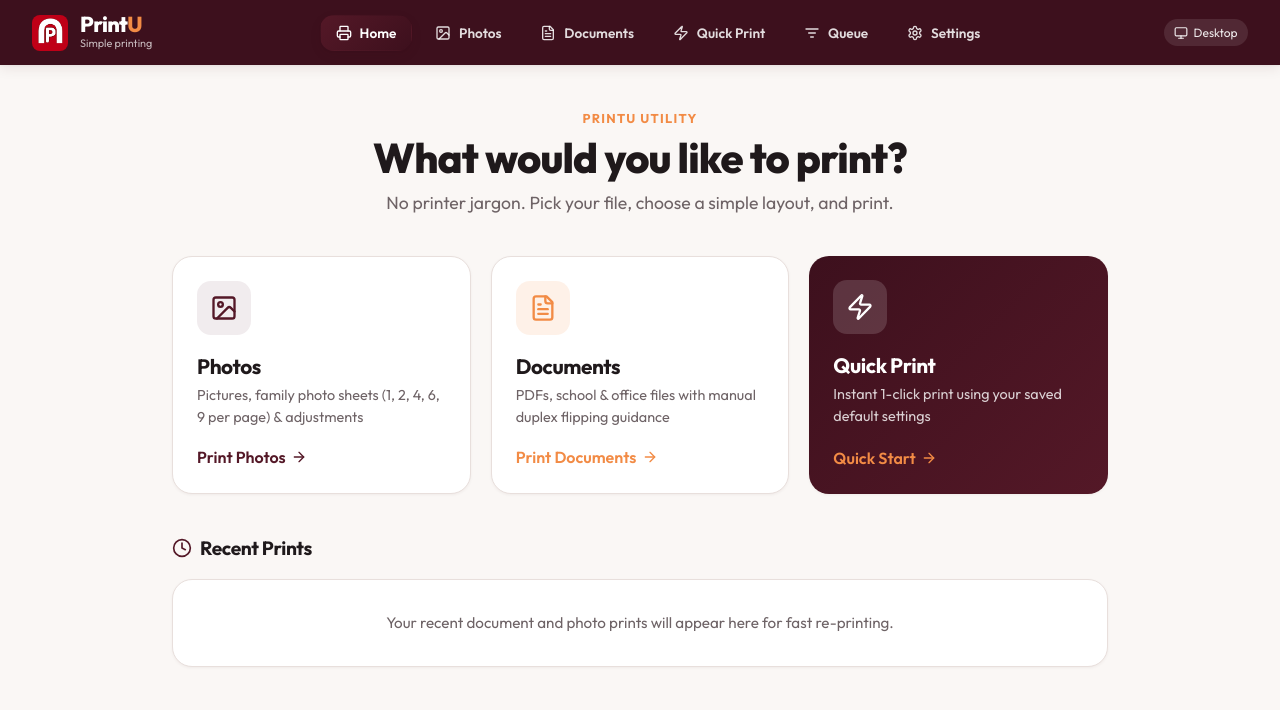
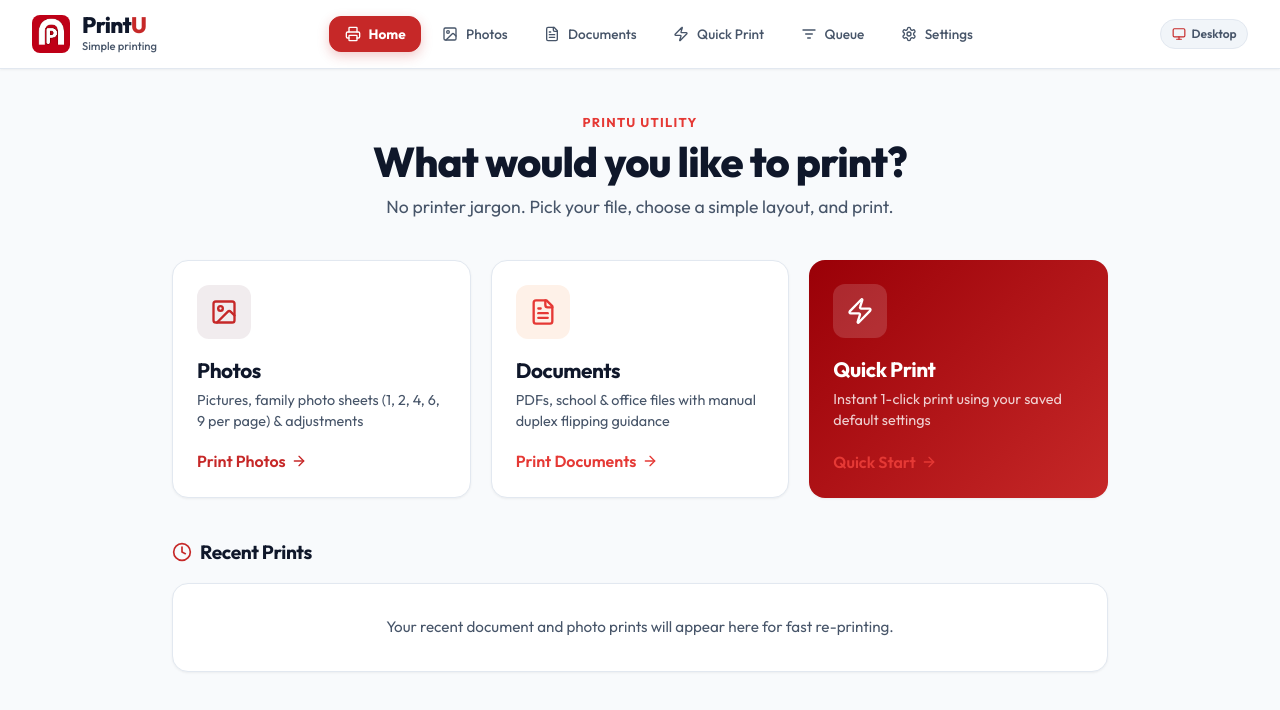
Before and after one commit to shaikaakif/PrintU, a React (Vite) app: page / in a window 1280 px wide. Shown: the top 710 px of the page. Built offline with nearby package versions, Linux system fonts and the light colour scheme.

Commit message:
style: enforce ultra-clean light theme with vibrant red buttons and borders matching PrintU.png branding

```diff
--- a/src/components/common/Header.tsx
+++ b/src/components/common/Header.tsx
@@ -42,13 +42,14 @@ export const Header: React.FC<HeaderProps> = ({ activeTab, setActiveTab, queuedJ
 
   return (
     <header className="header-container" style={{
-      background: 'var(--color-wine-dark)',
-      color: '#FFFFFF',
+      background: 'var(--color-surface-white)',
+      color: 'var(--color-text-main)',
       padding: isMobile ? '0.75rem 1rem' : '0.85rem 2rem',
       display: 'flex',
       alignItems: 'center',
       justifyContent: 'space-between',
-      boxShadow: 'var(--shadow-md)',
+      borderBottom: '1px solid var(--color-border)',
+      boxShadow: 'var(--shadow-sm)',
       position: 'sticky',
       top: 0,
       zIndex: 100
@@ -62,13 +63,13 @@ export const Header: React.FC<HeaderProps> = ({ activeTab, setActiveTab, queuedJ
         <img
           src="/PrintU.png"
           alt="PrintU Logo"
-          style={{ width: '36px', height: '36px', borderRadius: '8px', objectFit: 'contain' }}
+          style={{ width: '38px', height: '38px', borderRadius: '8px', objectFit: 'contain' }}
         />
         <div style={{ display: 'flex', flexDirection: 'column' }}>
-          <span style={{ fontSize: '1.35rem', fontWeight: 800, letterSpacing: '-0.03em', lineHeight: 1 }}>
-            Print<span style={{ color: 'var(--color-orange-warm)' }}>U</span>
+          <span style={{ fontSize: '1.4rem', fontWeight: 800, letterSpacing: '-0.03em', lineHeight: 1, color: 'var(--color-text-main)' }}>
+            Print<span style={{ color: 'var(--color-brand-red)' }}>U</span>
           </span>
-          <span style={{ fontSize: '0.68rem', color: 'rgba(255, 255, 255, 0.7)', fontWeight: 400 }}>
+          <span style={{ fontSize: '0.7rem', color: 'var(--color-text-muted)', fontWeight: 500, marginTop: '2px' }}>
             Simple printing
           </span>
         </div>
@@ -76,7 +77,7 @@ export const Header: React.FC<HeaderProps> = ({ activeTab, setActiveTab, queuedJ
 
       {/* Desktop Navigation */}
       {!isMobile && (
-        <nav style={{ display: 'flex', gap: '0.5rem' }}>
+        <nav style={{ display: 'flex', gap: '0.35rem' }}>
           {navItems.map(item => {
             const Icon = item.icon;
             const isActive = activeTab === item.id;
@@ -86,21 +87,22 @@ export const Header: React.FC<HeaderProps> = ({ activeTab, setActiveTab, queuedJ
                 onClick={() => setActiveTab(item.id)}
                 className={`btn btn-sm ${isActive ? 'btn-primary' : 'btn-ghost'}`}
                 style={{
-                  color: isActive ? '#FFFFFF' : 'rgba(255, 255, 255, 0.85)',
-                  backgroundColor: isActive ? 'var(--color-wine-deep)' : 'transparent',
+                  color: isActive ? '#FFFFFF' : 'var(--color-text-muted)',
+                  backgroundColor: isActive ? 'var(--color-brand-red)' : 'transparent',
                   padding: '0.5rem 0.9rem',
                   borderRadius: 'var(--radius-md)',
-                  position: 'relative'
+                  position: 'relative',
+                  fontWeight: isActive ? 700 : 500
                 }}
               >
                 <Icon size={16} />
                 <span>{item.label}</span>
                 {item.badge !== undefined && (
                   <span style={{
-                    background: 'var(--color-orange-warm)',
-                    color: '#FFF',
+                    background: '#FFFFFF',
+                    color: 'var(--color-brand-red)',
                     fontSize: '0.7rem',
-                    fontWeight: 700,
+                    fontWeight: 800,
                     padding: '2px 6px',
                     borderRadius: '999px',
                     marginLeft: '4px'
@@ -120,20 +122,22 @@ export const Header: React.FC<HeaderProps> = ({ activeTab, setActiveTab, queuedJ
           display: 'flex',
           alignItems: 'center',
           gap: '0.35rem',
-          background: 'rgba(255, 255, 255, 0.1)',
+          background: 'var(--color-surface-muted)',
+          border: '1px solid var(--color-border)',
           padding: '0.3rem 0.65rem',
           borderRadius: 'var(--radius-full)',
           fontSize: '0.75rem',
-          color: 'rgba(255, 255, 255, 0.9)'
+          color: 'var(--color-text-muted)',
+          fontWeight: 600
         }}>
-          {isMobile ? <Smartphone size={14} /> : <Monitor size={14} />}
+          {isMobile ? <Smartphone size={14} color="var(--color-brand-red)" /> : <Monitor size={14} color="var(--color-brand-red)" />}
           <span style={{ textTransform: 'capitalize' }}>{device}</span>
         </div>
 
         {deferredPrompt && (
           <button
             onClick={handleInstallClick}
-            className="btn btn-sm btn-orange"
+            className="btn btn-sm btn-primary"
             style={{ padding: '0.35rem 0.75rem', fontSize: '0.8rem' }}
           >
             <Download size={14} />
--- a/src/index.css
+++ b/src/index.css
@@ -1,39 +1,46 @@
 :root {
-  /* Brand Color Tokens (Deep Wine + Warm Aurora) */
-  --color-wine-deep: #541827;
-  --color-wine-dark: #3D101D;
-  --color-wine-hover: #681F31;
-  --color-orange-warm: #F28B45;
-  --color-orange-glow: rgba(242, 139, 69, 0.25);
-  --color-cream-bg: #FAF7F5;
+  /* Brand Color Tokens (Clean Red Accent System matching PrintU Logo) */
+  --color-brand-red: #C62828;
+  --color-brand-red-hover: #B71C1C;
+  --color-brand-red-subtle: #FFEBEE;
+  --color-brand-red-border: #EF5350;
+
+  --color-wine-deep: #C62828;
+  --color-wine-dark: #9A0007;
+  --color-wine-hover: #B71C1C;
+  --color-orange-warm: #E53935;
+  --color-orange-glow: rgba(229, 57, 53, 0.2);
+
+  /* Clean Light Theme Surfaces */
+  --color-cream-bg: #F8FAFC;
   --color-surface-white: #FFFFFF;
-  --color-surface-muted: #F3ECE9;
+  --color-surface-muted: #F1F5F9;
 
   /* Text & Border Tokens */
-  --color-text-main: #1F191B;
-  --color-text-muted: #6E6366;
-  --color-text-subtle: #A39699;
-  --color-border: #E8DFDC;
-  --color-border-dark: #3D3336;
+  --color-text-main: #0F172A;
+  --color-text-muted: #475569;
+  --color-text-subtle: #94A3B8;
+  --color-border: #E2E8F0;
+  --color-border-dark: #CBD5E1;
 
   /* Status Colors */
   --color-success: #10B981;
   --color-warning: #F59E0B;
-  --color-error: #EF4444;
+  --color-error: #DC2626;
 
   /* Typography */
   --font-primary: 'Outfit', -apple-system, BlinkMacSystemFont, "Segoe UI", Roboto, sans-serif;
 
   /* Elevation & Shadows */
-  --shadow-sm: 0 1px 3px rgba(61, 16, 29, 0.05);
-  --shadow-md: 0 4px 12px rgba(61, 16, 29, 0.08), 0 1px 2px rgba(0, 0, 0, 0.04);
-  --shadow-lg: 0 12px 28px rgba(61, 16, 29, 0.12), 0 2px 8px rgba(0, 0, 0, 0.06);
-  --shadow-glow: 0 0 20px var(--color-orange-glow);
+  --shadow-sm: 0 1px 3px rgba(0, 0, 0, 0.04), 0 1px 2px rgba(0, 0, 0, 0.02);
+  --shadow-md: 0 4px 12px rgba(0, 0, 0, 0.05), 0 1px 3px rgba(0, 0, 0, 0.03);
+  --shadow-lg: 0 12px 28px rgba(198, 40, 40, 0.1), 0 4px 10px rgba(0, 0, 0, 0.04);
+  --shadow-glow: 0 0 20px rgba(229, 57, 53, 0.25);
 
   /* Radius */
   --radius-sm: 8px;
-  --radius-md: 14px;
-  --radius-lg: 20px;
+  --radius-md: 12px;
+  --radius-lg: 16px;
   --radius-full: 9999px;
 
   /* Transitions */
@@ -42,15 +49,15 @@
   --transition-bounce: 350ms cubic-bezier(0.34, 1.56, 0.64, 1);
 }
 
-/* Dark Theme Overrides */
+/* Dark Theme (Only if explicitly enabled) */
 [data-theme="dark"] {
-  --color-cream-bg: #1A1214;
-  --color-surface-white: #251B1E;
-  --color-surface-muted: #33262A;
-  --color-text-main: #FAF5F6;
-  --color-text-muted: #B8A8AC;
-  --color-text-subtle: #7A6C70;
-  --color-border: #3D3034;
+  --color-cream-bg: #0F172A;
+  --color-surface-white: #1E293B;
+  --color-surface-muted: #334155;
+  --color-text-main: #F8FAFC;
+  --color-text-muted: #94A3B8;
+  --color-text-subtle: #64748B;
+  --color-border: #334155;
   --shadow-sm: 0 1px 3px rgba(0, 0, 0, 0.3);
   --shadow-md: 0 4px 16px rgba(0, 0, 0, 0.4);
   --shadow-lg: 0 12px 32px rgba(0, 0, 0, 0.6);
@@ -92,6 +99,24 @@ p {
   color: var(--color-text-muted);
 }
 
+/* Form Controls (Select & Inputs) */
+select, input[type="text"], input[type="number"] {
+  background-color: var(--color-surface-white) !important;
+  color: var(--color-text-main) !important;
+  border: 1px solid var(--color-border) !important;
+  border-radius: var(--radius-md) !important;
+  padding: 0.65rem 0.85rem !important;
+  font-family: var(--font-primary) !important;
+  font-size: 0.9rem !important;
+  outline: none !important;
+  transition: border-color var(--transition-fast), box-shadow var(--transition-fast) !important;
+}
+
+select:focus, input[type="text"]:focus, input[type="number"]:focus {
+  border-color: var(--color-brand-red) !important;
+  box-shadow: 0 0 0 3px rgba(198, 40, 40, 0.15) !important;
+}
+
 /* Buttons */
 .btn {
   display: inline-flex;
@@ -111,15 +136,17 @@ p {
   text-decoration: none;
 }
 
+/* Primary Red Button */
 .btn-primary {
-  background: linear-gradient(135deg, var(--color-wine-deep) 0%, var(--color-wine-dark) 100%);
+  background: var(--color-brand-red);
   color: #FFFFFF;
-  box-shadow: var(--shadow-md);
+  box-shadow: 0 4px 12px rgba(198, 40, 40, 0.25);
+  border: 1px solid var(--color-brand-red);
 }
 
 .btn-primary:hover {
-  background: linear-gradient(135deg, var(--color-wine-hover) 0%, var(--color-wine-deep) 100%);
-  box-shadow: var(--shadow-lg), var(--color-orange-glow);
+  background: var(--color-brand-red-hover);
+  box-shadow: 0 6px 16px rgba(198, 40, 40, 0.35);
   transform: translateY(-1px);
 }
 
@@ -127,27 +154,29 @@ p {
   transform: translateY(0);
 }
 
+/* Secondary Button with Subtle Red Outline */
 .btn-secondary {
   background: var(--color-surface-white);
   color: var(--color-text-main);
-  border-color: var(--color-border);
+  border: 1px solid var(--color-border);
   box-shadow: var(--shadow-sm);
 }
 
 .btn-secondary:hover {
-  background: var(--color-surface-muted);
-  border-color: var(--color-text-subtle);
+  background: var(--color-brand-red-subtle);
+  color: var(--color-brand-red);
+  border-color: var(--color-brand-red-border);
   transform: translateY(-1px);
 }
 
 .btn-orange {
-  background: var(--color-orange-warm);
+  background: var(--color-brand-red);
   color: #FFFFFF;
-  box-shadow: 0 4px 14px var(--color-orange-glow);
+  box-shadow: 0 4px 14px rgba(198, 40, 40, 0.25);
 }
 
 .btn-orange:hover {
-  background: #E07B37;
+  background: var(--color-brand-red-hover);
   transform: translateY(-1px);
 }
 
@@ -157,8 +186,8 @@ p {
 }
 
 .btn-ghost:hover {
-  background: var(--color-surface-muted);
-  color: var(--color-text-main);
+  background: var(--color-brand-red-subtle);
+  color: var(--color-brand-red);
 }
 
 .btn-sm {
@@ -168,9 +197,9 @@ p {
 }
 
 .btn-lg {
-  padding: 1rem 2rem;
-  font-size: 1.1rem;
-  border-radius: var(--radius-lg);
+  padding: 0.9rem 2rem;
+  font-size: 1.05rem;
+  border-radius: var(--radius-md);
 }
 
 /* Card Container */
@@ -188,8 +217,8 @@ p {
 }
 
 .card-interactive:hover {
-  border-color: var(--color-wine-deep);
-  box-shadow: var(--shadow-md);
+  border-color: var(--color-brand-red-border);
+  box-shadow: 0 6px 20px rgba(198, 40, 40, 0.08);
   transform: translateY(-2px);
 }
 
@@ -204,12 +233,12 @@ p {
 }
 
 ::-webkit-scrollbar-thumb {
-  background: var(--color-border);
+  background: var(--color-border-dark);
   border-radius: var(--radius-full);
 }
 
 ::-webkit-scrollbar-thumb:hover {
-  background: var(--color-text-subtle);
+  background: var(--color-brand-red);
 }
 
 /* Custom Range Slider */
@@ -229,7 +258,7 @@ input[type="range"]::-webkit-slider-thumb {
   width: 20px;
   height: 20px;
   border-radius: 50%;
-  background: var(--color-wine-deep);
+  background: var(--color-brand-red);
   border: 2px solid var(--color-surface-white);
   box-shadow: var(--shadow-sm);
   cursor: pointer;
@@ -238,7 +267,7 @@ input[type="range"]::-webkit-slider-thumb {
 
 input[type="range"]::-webkit-slider-thumb:hover {
   transform: scale(1.15);
-  background: var(--color-orange-warm);
+  background: var(--color-brand-red-hover);
 }
 
 /* Printing styles for browser window.print() */
--- a/src/services/storage.ts
+++ b/src/services/storage.ts
@@ -158,7 +158,6 @@ export const StorageService = {
 
   addRecent(item: RecentItem): void {
     const recents = this.getRecents();
-    // Keep max 20 recent items
     const filtered = recents.filter(r => r.id !== item.id);
     const updated = [item, ...filtered].slice(0, 20);
     localStorage.setItem(STORAGE_KEYS.RECENTS, JSON.stringify(updated));
@@ -186,17 +185,16 @@ export const StorageService = {
     } else {
       jobs.unshift(job);
     }
-    // Limit stored history to last 30 jobs
     localStorage.setItem(STORAGE_KEYS.QUEUED_JOBS, JSON.stringify(jobs.slice(0, 30)));
   },
 
-  // User Preferences
+  // User Preferences - Default strictly to 'light'
   getPreferences(): { theme: 'light' | 'dark' | 'system'; defaultPrinterId: string } {
     try {
       const data = localStorage.getItem(STORAGE_KEYS.PREFERENCES);
-      return data ? JSON.parse(data) : { theme: 'system', defaultPrinterId: 'printer-system' };
+      return data ? JSON.parse(data) : { theme: 'light', defaultPrinterId: 'printer-system' };
     } catch {
-      return { theme: 'system', defaultPrinterId: 'printer-system' };
+      return { theme: 'light', defaultPrinterId: 'printer-system' };
     }
   },
 
```
Also changed, not shown: src/App.tsx (+4 -11 lines), src/components/common/MobileBottomBar.tsx (+9 -9 lines).
